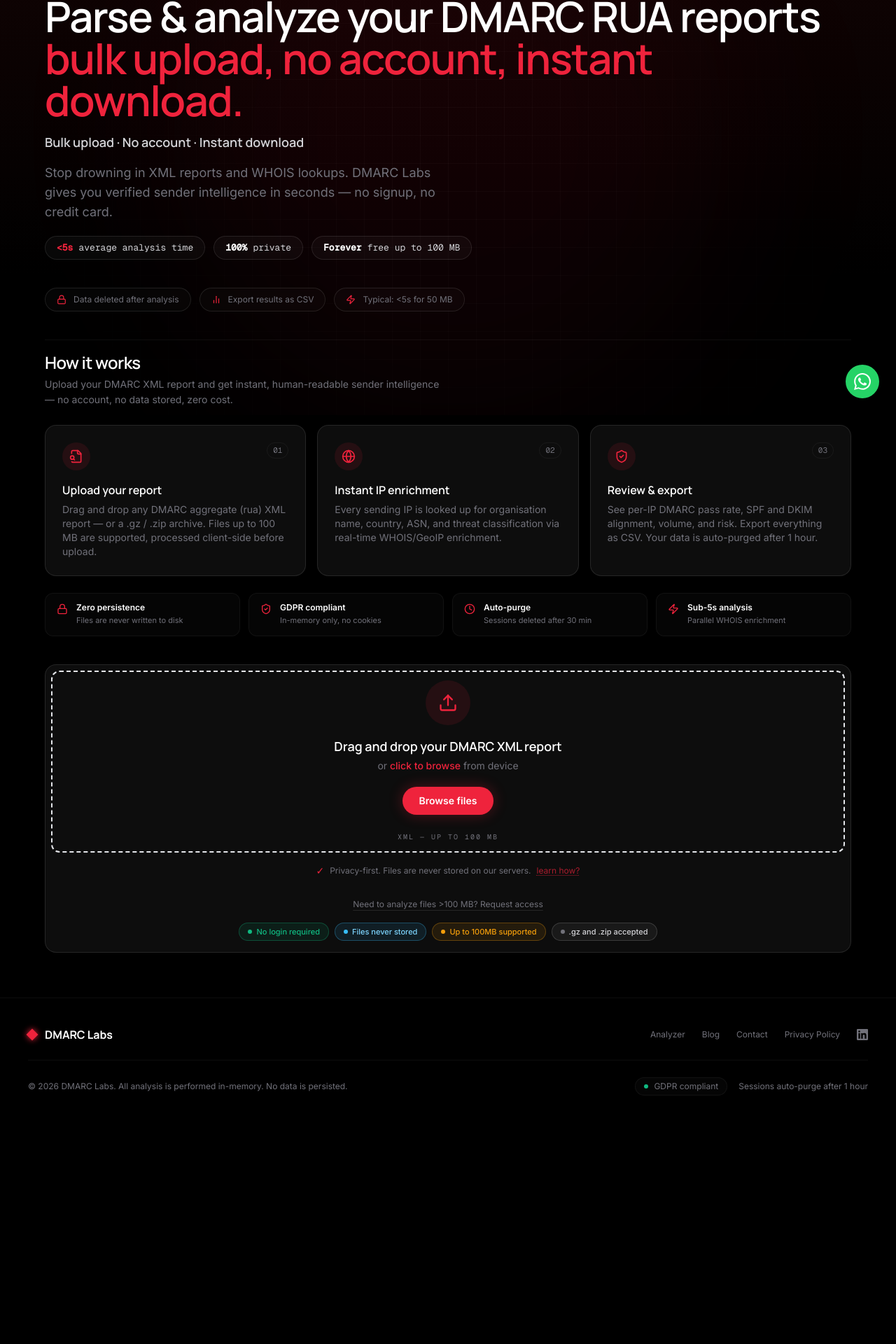
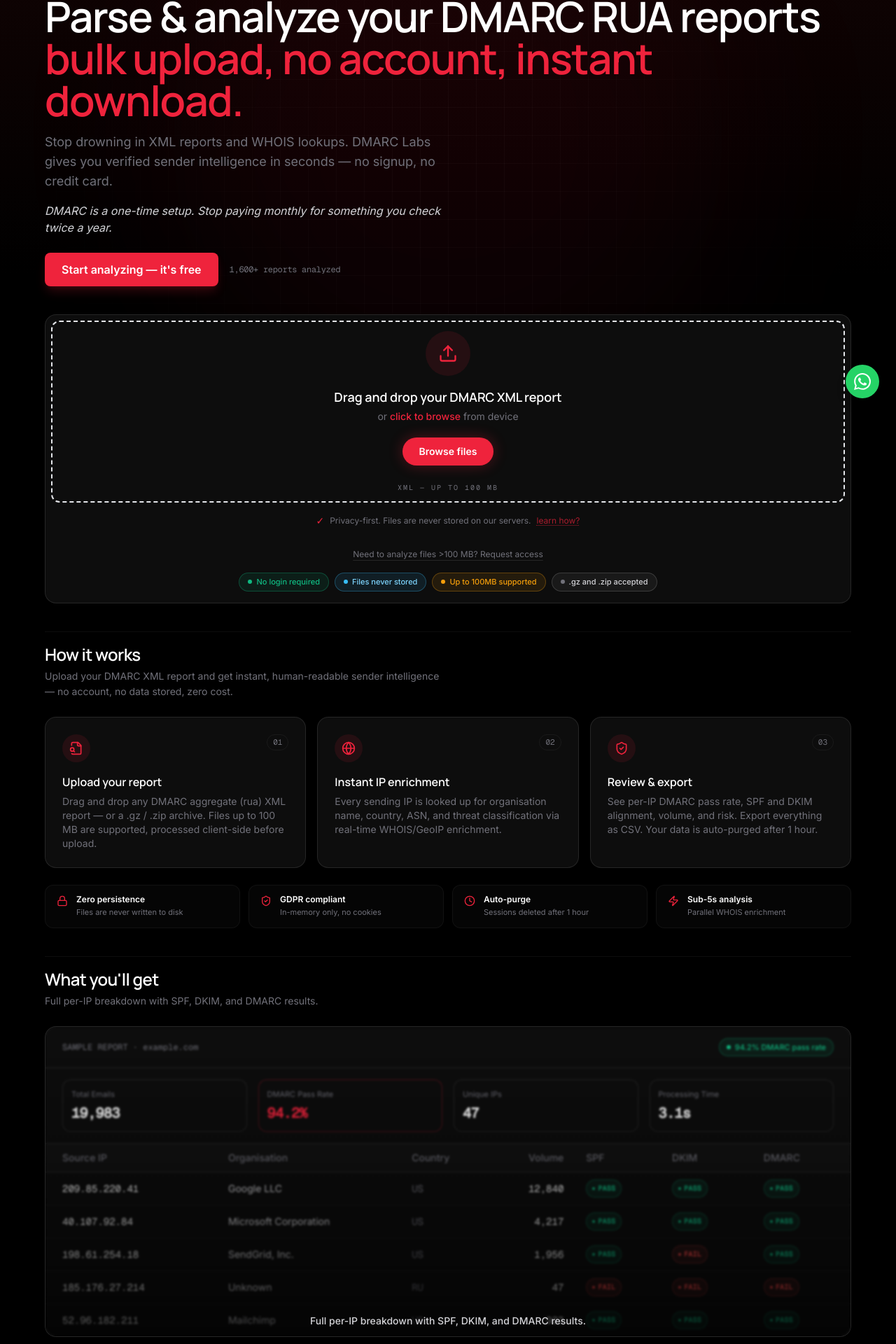
Before and after one commit to devashishsingh/dmarclabs, a Next.js app in the folder frontend/: page / in a window 1280 px wide. Shown: the part 207-2127 px from the top of the page at 70% size. Before the commit the page ends 1812 px from the top, so only its background shows below. Built offline with nearby package versions, Linux system fonts and the light colour scheme; no server answers.

Commit message:
homepage: upload above-the-fold; new CTA, killer line, counter; remove dup subtitle and pill rows; sample report preview; auto-purge 30min->1h

```diff
--- a/frontend/app/HomePageClient.tsx
+++ b/frontend/app/HomePageClient.tsx
@@ -263,48 +263,26 @@
             Parse &amp; analyze your DMARC RUA reports{' '}
             <span className="text-accent">bulk upload, no account, instant download.</span>
           </h1>
-          <p className="text-text-secondary text-base sm:text-lg font-display">
-            Bulk upload &middot; No account &middot; Instant download
-          </p>
           <p className="text-text-muted text-base sm:text-lg max-w-xl leading-relaxed">
             Stop drowning in XML reports and WHOIS lookups.
             DMARC Labs gives you verified sender intelligence in seconds — no signup, no credit card.
           </p>
-          <div className="flex flex-wrap gap-2 sm:gap-3 pt-1">
-            <div className="flex items-center gap-2 text-[12px] sm:text-[13px] font-mono text-text-secondary border border-white/10 rounded-full px-3 sm:px-4 py-1.5 bg-white/[0.03]">
-              <span className="font-bold text-accent">&lt;5s</span> average analysis time
-            </div>
-            <div className="flex items-center gap-2 text-[12px] sm:text-[13px] font-mono text-text-secondary border border-white/10 rounded-full px-3 sm:px-4 py-1.5 bg-white/[0.03]">
-              <span className="font-bold text-text-primary">100%</span> private
-            </div>
-            <div className="flex items-center gap-2 text-[12px] sm:text-[13px] font-mono text-text-secondary border border-white/10 rounded-full px-3 sm:px-4 py-1.5 bg-white/[0.03]">
-              <span className="font-bold text-text-primary">Forever</span> free up to 100 MB
-            </div>
+          <p className="text-text-secondary text-sm sm:text-base max-w-xl leading-relaxed italic">
+            DMARC is a one-time setup. Stop paying monthly for something you check twice a year.
+          </p>
+          <div className="flex flex-wrap items-center gap-4 pt-2">
+            <a
+              href="#upload"
+              className="inline-flex items-center justify-center gap-2 px-6 py-3 rounded-lg bg-accent text-white text-base font-semibold hover:bg-accent-hover transition-colors min-h-[48px] shadow-lg shadow-accent/20"
+            >
+              Start analyzing — it&apos;s free
+            </a>
+            <span className="font-mono text-[12px] text-text-muted tracking-tight">
+              1,600+ reports analyzed
+            </span>
           </div>
         </div>
       )}
-
-      {/* Feature pills — shown only on idle */}
-      {appState === 'idle' && (
-        <div className="flex flex-wrap gap-2 sm:gap-3">
-          {[
-            { icon: Lock, text: 'Data deleted after analysis' },
-            { icon: BarChart2, text: 'Export results as CSV' },
-            { icon: Zap, text: 'Typical: <5s for 50 MB' },
-          ].map(({ icon: Icon, text }) => (
-            <span
-              key={text}
-              className="flex items-center gap-2 sm:gap-2.5 text-xs text-text-muted border border-white/10 rounded-full px-3 sm:px-4 py-2 bg-white/[0.02] backdrop-blur-sm"
-            >
-              <Icon className="h-3.5 w-3.5 text-accent flex-shrink-0" aria-hidden="true" />
-              {text}
-            </span>
-          ))}
-        </div>
-      )}
-
-      {/* How It Works — shown only on idle, above upload */}
-      {appState === 'idle' && <HowItWorks />}
 
       {/* Upload zone */}
       {(appState === 'idle' || appState === 'error') && (
@@ -368,6 +346,12 @@
           </div>
         </div>
       )}
+
+      {/* How It Works — shown only on idle, below upload */}
+      {appState === 'idle' && <HowItWorks />}
+
+      {/* What you'll get — sample report preview */}
+      {appState === 'idle' && <WhatYoullGet />}
 
       {/* Upload progress */}
       {appState === 'uploading' && (
@@ -634,7 +618,7 @@
         {[
           { icon: Lock, label: 'Zero persistence', desc: 'Files are never written to disk' },
           { icon: ShieldCheck, label: 'GDPR compliant', desc: 'In-memory only, no cookies' },
-          { icon: Clock, label: 'Auto-purge', desc: 'Sessions deleted after 30 min' },
+          { icon: Clock, label: 'Auto-purge', desc: 'Sessions deleted after 1 hour' },
           { icon: Zap, label: 'Sub-5s analysis', desc: 'Parallel WHOIS enrichment' },
         ].map(({ icon: Icon, label, desc }) => (
           <div key={label} className="flex items-start gap-2.5 sm:gap-3 rounded-xl border border-white/5 bg-white/[0.02] px-3 sm:px-4 py-3">
@@ -649,3 +633,120 @@
     </section>
   );
 }
+
+const SAMPLE_ROWS: Array<{
+  ip: string;
+  org: string;
+  country: string;
+  volume: string;
+  spf: 'pass' | 'fail';
+  dkim: 'pass' | 'fail';
+  dmarc: 'pass' | 'fail';
+}> = [
+  { ip: '209.85.220.41',  org: 'Google LLC',          country: 'US', volume: '12,840', spf: 'pass', dkim: 'pass', dmarc: 'pass' },
+  { ip: '40.107.92.84',   org: 'Microsoft Corporation', country: 'US', volume: '4,217',  spf: 'pass', dkim: 'pass', dmarc: 'pass' },
+  { ip: '198.61.254.18',  org: 'SendGrid, Inc.',      country: 'US', volume: '1,956',  spf: 'pass', dkim: 'fail', dmarc: 'pass' },
+  { ip: '185.176.27.214', org: 'Unknown',              country: 'RU', volume: '47',     spf: 'fail', dkim: 'fail', dmarc: 'fail' },
+  { ip: '52.96.182.211',  org: 'Mailchimp',            country: 'US', volume: '923',    spf: 'pass', dkim: 'pass', dmarc: 'pass' },
+];
+
+function ResultPill({ status }: { status: 'pass' | 'fail' }) {
+  const isPass = status === 'pass';
+  return (
+    <span
+      className={[
+        'inline-flex items-center gap-1 rounded-full px-2 py-0.5 text-[10px] font-mono font-semibold uppercase tracking-wide',
+        isPass
+          ? 'bg-success/10 text-success border border-success/30'
+          : 'bg-error/10 text-error border border-error/30',
+      ].join(' ')}
+    >
+      <span className={['h-1 w-1 rounded-full', isPass ? 'bg-success' : 'bg-error'].join(' ')} aria-hidden="true" />
+      {status}
+    </span>
+  );
+}
+
+function WhatYoullGet() {
+  return (
+    <section className="space-y-6 pt-4 border-t border-white/5" aria-labelledby="what-youll-get-heading">
+      <div className="space-y-1">
+        <h2 id="what-youll-get-heading" className="text-xl sm:text-2xl font-semibold font-display text-text-primary tracking-tight">
+          What you&apos;ll get
+        </h2>
+        <p className="text-text-muted text-sm max-w-xl leading-relaxed">
+          Full per-IP breakdown with SPF, DKIM, and DMARC results.
+        </p>
+      </div>
+
+      <div className="relative rounded-2xl border border-white/10 bg-card overflow-hidden shadow-2xl">
+        {/* Sample report preview */}
+        <div aria-hidden="true" className="select-none">
+          <div className="border-b border-white/10 px-4 sm:px-6 py-4 flex flex-wrap items-center gap-3">
+            <span className="text-xs font-mono text-text-muted">SAMPLE REPORT &middot; example.com</span>
+            <span className="ml-auto inline-flex items-center gap-1.5 rounded-full px-2.5 py-1 text-[11px] font-medium border border-success/30 bg-success/10 text-success">
+              <span className="h-1.5 w-1.5 rounded-full bg-success" />
+              94.2% DMARC pass rate
+            </span>
+          </div>
+
+          <div className="grid grid-cols-2 sm:grid-cols-4 gap-3 sm:gap-4 px-4 sm:px-6 py-4 border-b border-white/10">
+            {[
+              { label: 'Total Emails', value: '19,983' },
+              { label: 'DMARC Pass Rate', value: '94.2%', highlight: true },
+              { label: 'Unique IPs', value: '47' },
+              { label: 'Processing Time', value: '3.1s' },
+            ].map((c) => (
+              <div key={c.label} className={['rounded-xl border bg-card p-3 space-y-1', c.highlight ? 'border-accent/30' : 'border-white/10'].join(' ')}>
+                <p className="text-[11px] text-text-muted">{c.label}</p>
+                <p className={['text-lg sm:text-xl font-bold font-mono tracking-tight', c.highlight ? 'text-accent' : 'text-text-primary'].join(' ')}>
+                  {c.value}
+                </p>
+              </div>
+            ))}
+          </div>
+
+          <div className="overflow-x-auto">
+            <table className="w-full text-xs sm:text-sm">
+              <thead>
+                <tr className="text-left text-text-muted border-b border-white/10 bg-white/[0.02]">
+                  <th className="px-4 sm:px-6 py-2.5 font-medium">Source IP</th>
+                  <th className="px-4 py-2.5 font-medium">Organisation</th>
+                  <th className="px-4 py-2.5 font-medium">Country</th>
+                  <th className="px-4 py-2.5 font-medium text-right">Volume</th>
+                  <th className="px-4 py-2.5 font-medium">SPF</th>
+                  <th className="px-4 py-2.5 font-medium">DKIM</th>
+                  <th className="px-4 sm:px-6 py-2.5 font-medium">DMARC</th>
+                </tr>
+              </thead>
+              <tbody>
+                {SAMPLE_ROWS.map((r) => (
+                  <tr key={r.ip} className="border-b border-white/5 last:border-b-0">
+                    <td className="px-4 sm:px-6 py-2.5 font-mono text-text-primary">{r.ip}</td>
+                    <td className="px-4 py-2.5 text-text-secondary">{r.org}</td>
+                    <td className="px-4 py-2.5 font-mono text-text-muted">{r.country}</td>
+                    <td className="px-4 py-2.5 font-mono text-right text-text-primary">{r.volume}</td>
+                    <td className="px-4 py-2.5"><ResultPill status={r.spf} /></td>
+                    <td className="px-4 py-2.5"><ResultPill status={r.dkim} /></td>
+                    <td className="px-4 sm:px-6 py-2.5"><ResultPill status={r.dmarc} /></td>
+                  </tr>
+                ))}
+              </tbody>
+            </table>
+          </div>
+        </div>
+
+        {/* Dim overlay */}
+        <div className="pointer-events-none absolute inset-0 bg-gradient-to-b from-transparent via-black/30 to-black/70" aria-hidden="true" />
+        <div className="pointer-events-none absolute inset-0 backdrop-blur-[1.5px]" aria-hidden="true" />
+
+        {/* Caption pinned at bottom */}
+        <div className="absolute inset-x-0 bottom-0 px-4 sm:px-6 py-3 text-center">
+          <p className="text-xs sm:text-sm text-text-secondary font-medium">
+            Full per-IP breakdown with SPF, DKIM, and DMARC results.
+          </p>
+        </div>
+      </div>
+    </section>
+  );
+}
```
Also changed, not shown: 1 other file (tests, documents, lock files or other folders).
